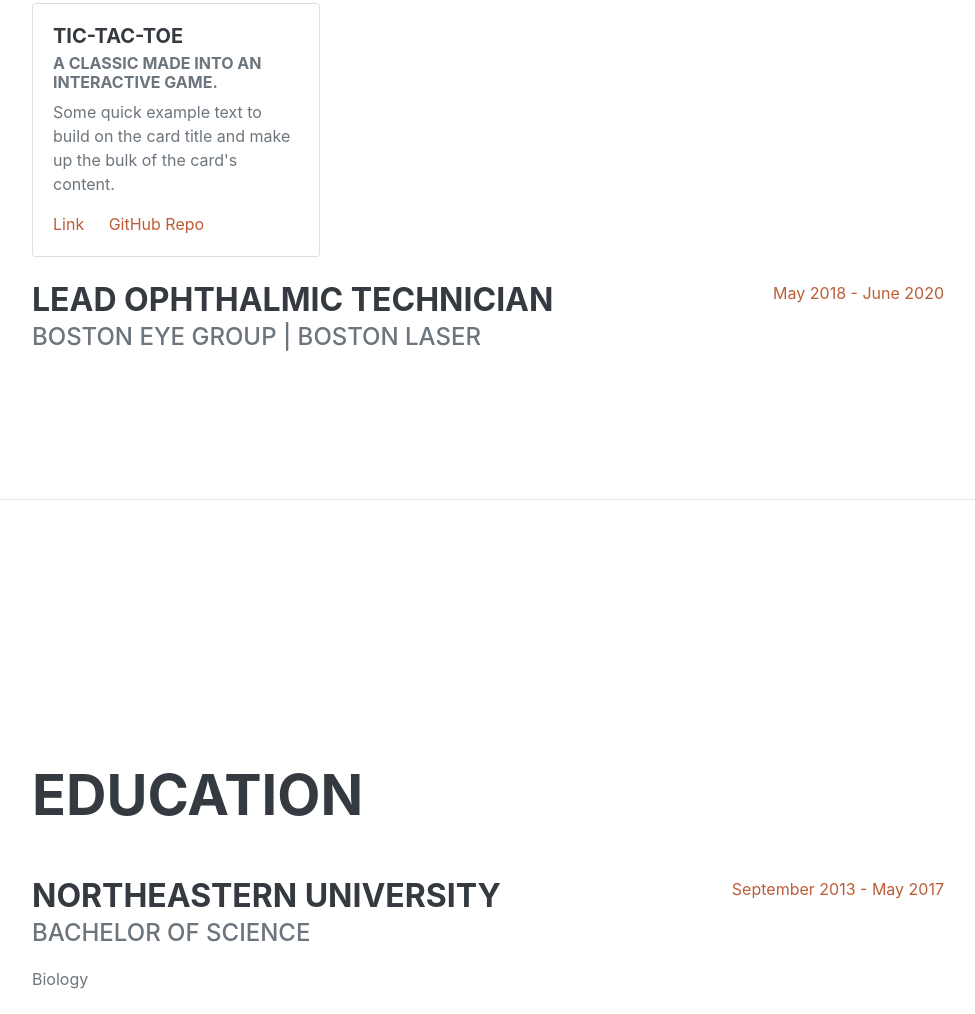
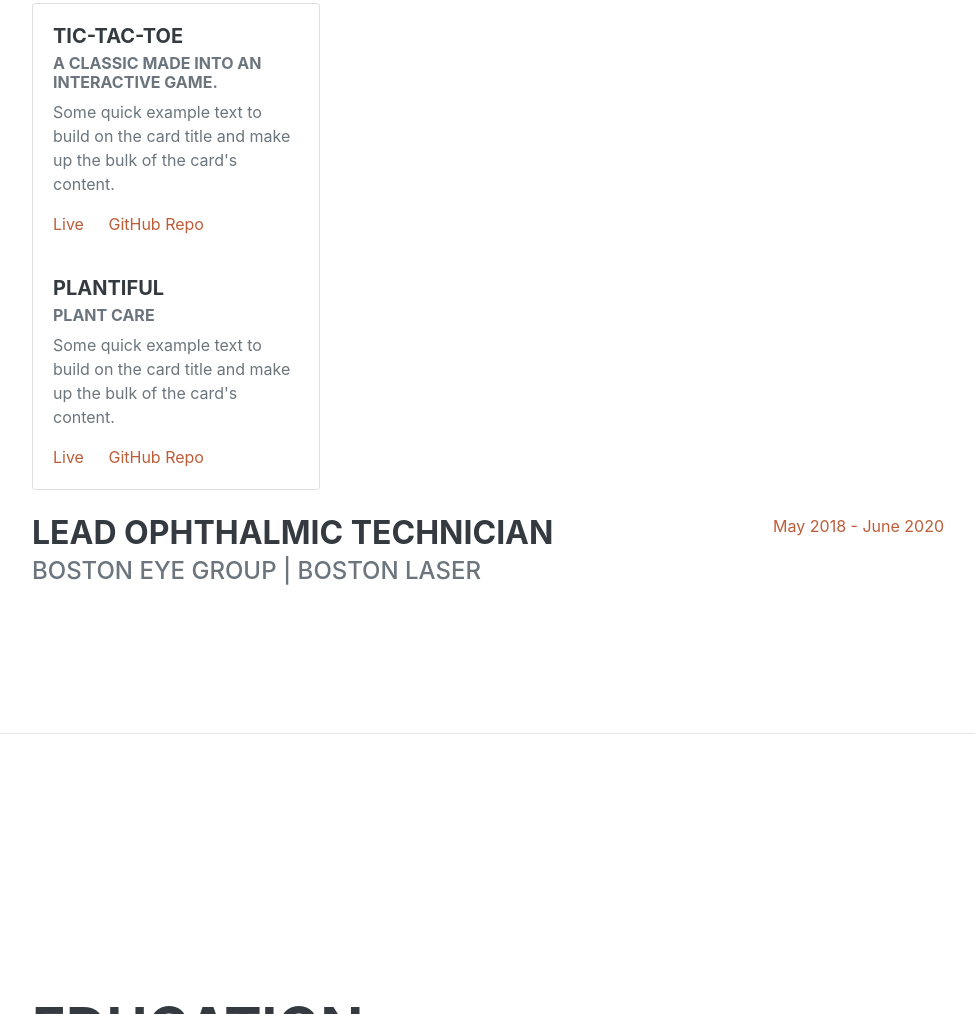
Before and after one commit to fionabeatricewong/fionabeatricewong.github.io, a plain HTML site: page index.html in a window 1280 px wide. Shown: the part 1196-2210 px from the top of the page, without its empty margins (288-1263 px from the left). Drawn offline with nearby package versions, Linux system fonts and the light colour scheme; a web font is replaced by a local one.

Commit message:
Added bootstrap card for plantiful app

```diff
--- a/index.html
+++ b/index.html
@@ -73,8 +73,15 @@
                         <h5 class="card-title">tic-tac-toe</h5>
                         <h6 class="card-subtitle mb-2 text-muted">A classic made into an interactive game.</h6>
                         <p class="card-text">Some quick example text to build on the card title and make up the bulk of the card's content.</p>
-                        <a target="_blank" href="https://fionabeatricewong.github.io/fiona-tictactoe-client/" class="card-link">Link</a>
+                        <a target="_blank" href="https://fionabeatricewong.github.io/fiona-tictactoe-client/" class="card-link">Live</a>
                         <a target="_blank" href="https://github.com/fionabeatricewong/fiona-tictactoe-client" class="card-link">GitHub Repo</a>
+                      </div>
+                      <div class="card-body">
+                        <h5 class="card-title">plantiful</h5>
+                        <h6 class="card-subtitle mb-2 text-muted">plant care</h6>
+                        <p class="card-text">Some quick example text to build on the card title and make up the bulk of the card's content.</p>
+                        <a target="_blank" href="https://fionabeatricewong.github.io/plantiful-client/" class="card-link">Live</a>
+                        <a target="_blank" href="https://github.com/fionabeatricewong/plantiful-client" class="card-link">GitHub Repo</a>
                       </div>
                     </div>
                     <br/>
```
